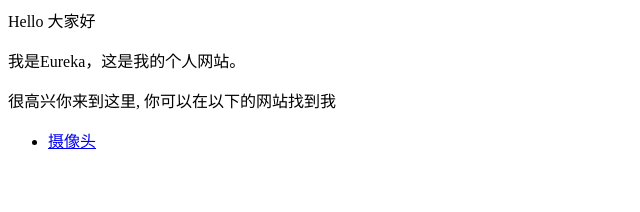
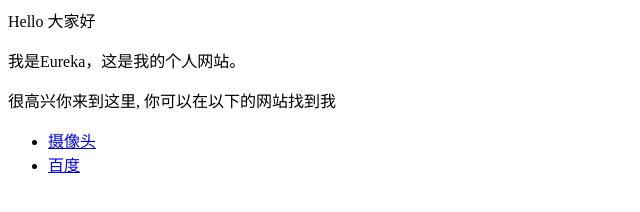
Before and after one commit to Eurekasunny/Eurekasunny.github.io, a plain HTML site: page index.html in a window 1280 px wide. Shown: the full height of the page, 0-640 px from the left. Drawn offline with Linux system fonts and the light colour scheme.

Commit message:
Update index.html

```diff
--- a/index.html
+++ b/index.html
@@ -4,4 +4,5 @@
 
 <ul>
   <li> <a href="http://192.168.137.192:8000">摄像头</a> </li>
+  <li> <a href="http://www.baidu.com/">百度</a> </li>
 </ul>
```
